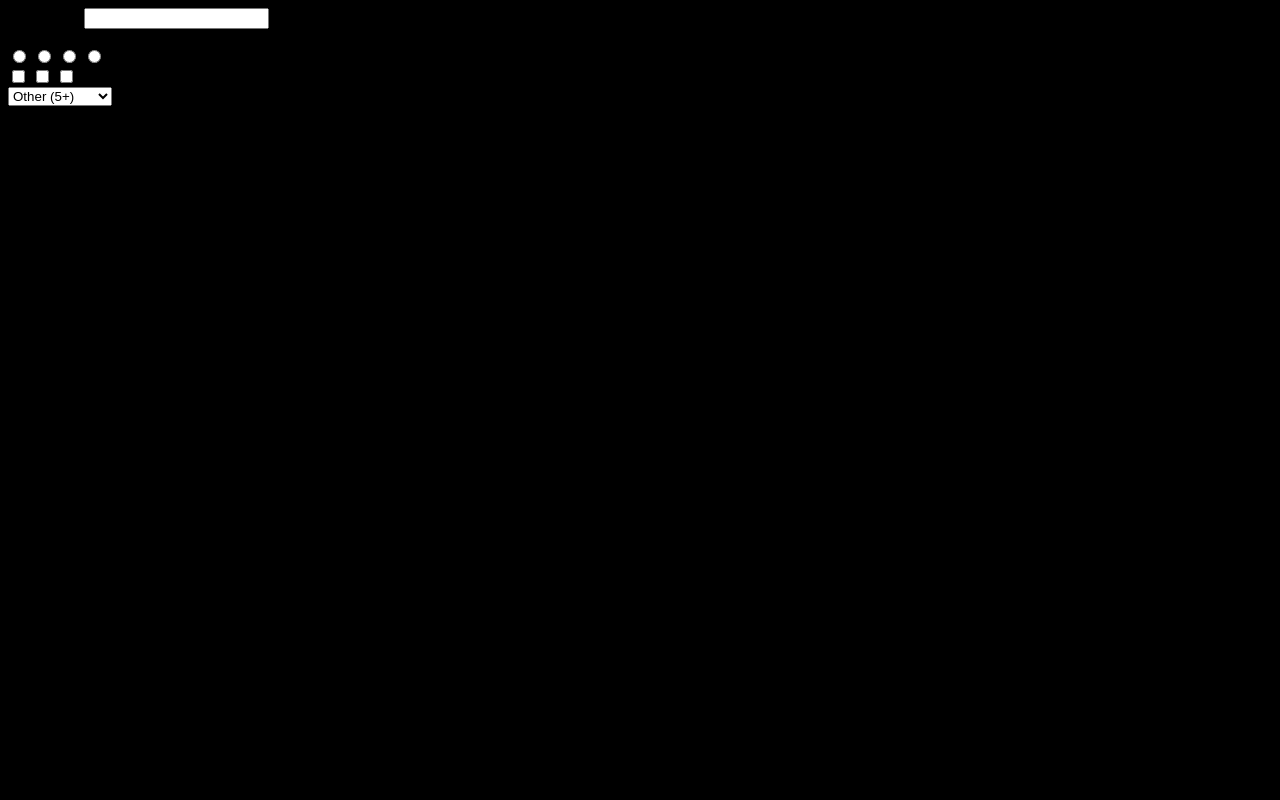
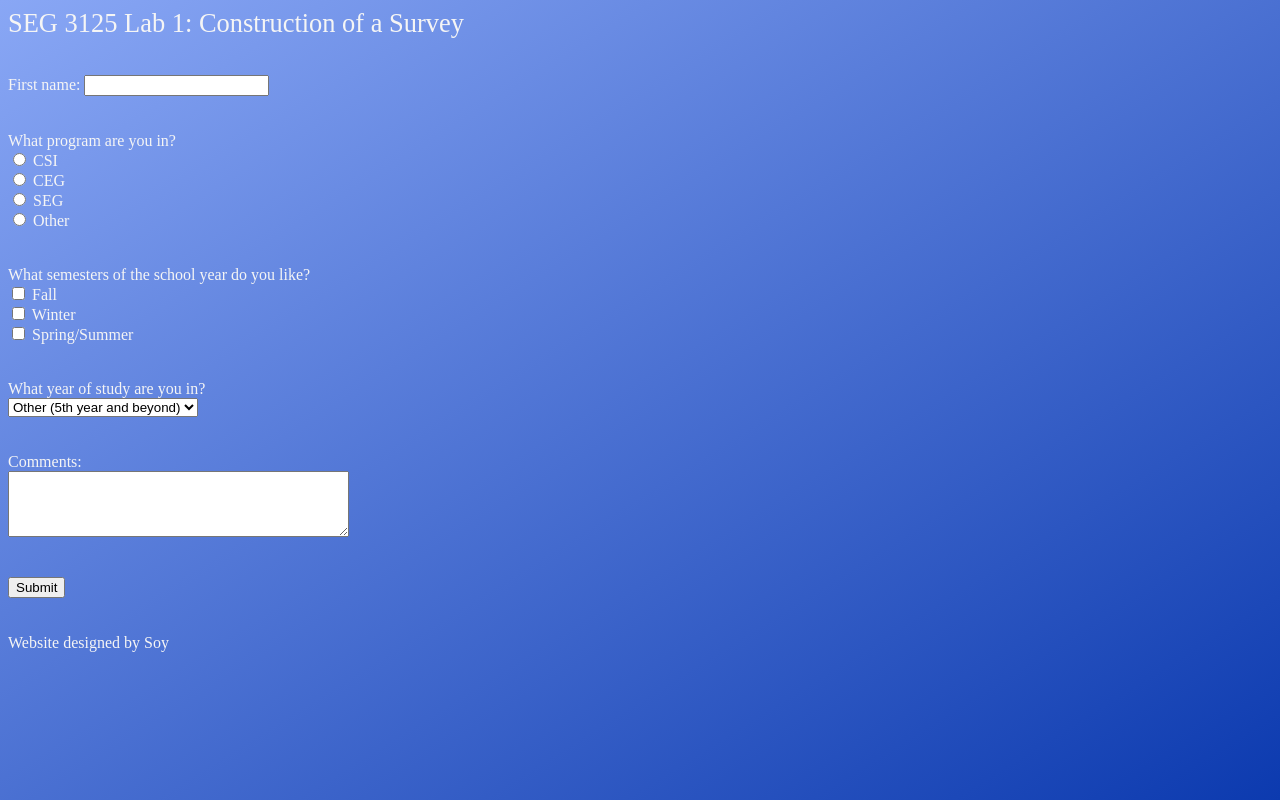
Before and after one commit to SawyerMurphy/seg3125lab1.github.io, a plain HTML site: page index.html in a window 1280 px wide. Drawn offline with Linux system fonts and the light colour scheme.

Commit message:
Front-end changes

```diff
--- a/index.html
+++ b/index.html
@@ -1,37 +1,65 @@
 <!DOCTYPE html>
 
 <html>
-
+<link rel = "stylesheet" href="styles.css">
 <title> SEG 3125 Lab 1 </title>
 
-    <body style = "background-color: black;">
+    <body style = "color: whitesmoke;">
         <form>
-            First name: <input type = "text" name = "firstName"> <br>
 
+            <div class="title">
+            SEG 3125 Lab 1: Construction of a Survey
+            </div>
+            <br> <br>
+
+            <div class="firstQ">
+            First name: <input type = "text" name = "firstName">
+            </div>
+            <br> <br>
+
+            <div class="secondQ">
             What program are you in? <br>
-            <input type = "radio" value = "CSI">
-            <input type = "radio" value = "CEG">
-            <input type = "radio" value = "SEG">
-            <input type = "radio" value = "Other">
+            <input type = "radio" name = "program" value = "CSI"> CSI <br>
+            <input type = "radio" name = "program" value = "CEG"> CEG <br>
+            <input type = "radio" name = "program" value = "SEG"> SEG <br>
+            <input type = "radio" name = "program" value = "Other"> Other
+            </div>
+            <br> <br>
 
+            <div class="thirdQ">
             What semesters of the school year do you like? <br>
-            <input type = "checkbox" value = "Fall">
-            <input type = "checkbox" value = "Winter">
-            <input type = "checkbox" value = "Spring/Summer">
+            <input type = "checkbox" value = "Fall"> Fall <br>
+            <input type = "checkbox" value = "Winter"> Winter <br>
+            <input type = "checkbox" value = "Spring/Summer"> Spring/Summer
+            </div>
+            <br> <br>
 
+            <div class="fourthQ">
             What year of study are you in? <br>
             <select name = "year">
-                <option value = "Freshman" selected = "selected"> Freshman (1) </option>
-                <option value = "Sophmore" selected = "selected"> Sophmore (2) </option>
-                <option value = "Junior" selected = "selected"> Junior (3) </option>
-                <option value = "Senior" selected = "selected"> Senior (4) </option>
-                <option value = "Other" selected = "selected"> Other (5+) </option>
+                <option value = "Freshman" selected = "selected"> Freshman (1st year) </option>
+                <option value = "Sophmore" selected = "selected"> Sophmore (2nd year) </option>
+                <option value = "Junior" selected = "selected"> Junior (3rd year) </option>
+                <option value = "Senior" selected = "selected"> Senior (4th year) </option>
+                <option value = "Other" selected = "selected"> Other (5th year and beyond) </option>
+            </select>
+            </div>
+            <br> <br>
 
+            <div class="comments">
             Comments: <br>
-                <textRoom rows = "4" cols = "20"/>
+                <textarea rows = "4" cols = "40"></textarea>
+            </div>
+            <br> <br>
 
+            <div class = "submitButton">
+                <input type = "submit" value = "Submit">
+            </div>
+            <br> <br>
+
+            <footer> Website designed by Soy </footer>
         </form>
+    </body>
+</html>
 
-    </body>
-
-</html>
+<!--All code in index.html and styles.css are a mix of my own work, code from W3Schools, and code from WikiHow-->
--- /dev/null
+++ b/styles.css
@@ -0,0 +1,14 @@
+html {
+    height: 100% ;
+}
+
+.title {
+    font-size: 7mm;
+}
+
+body {
+    background-image: linear-gradient(to bottom right, #89a7f5, #0c3aaf) ;
+    background-repeat: no-repeat ;
+    background-attachment: fixed ;
+    font-family: 'Times New Roman', Times, serif ;
+}
```
